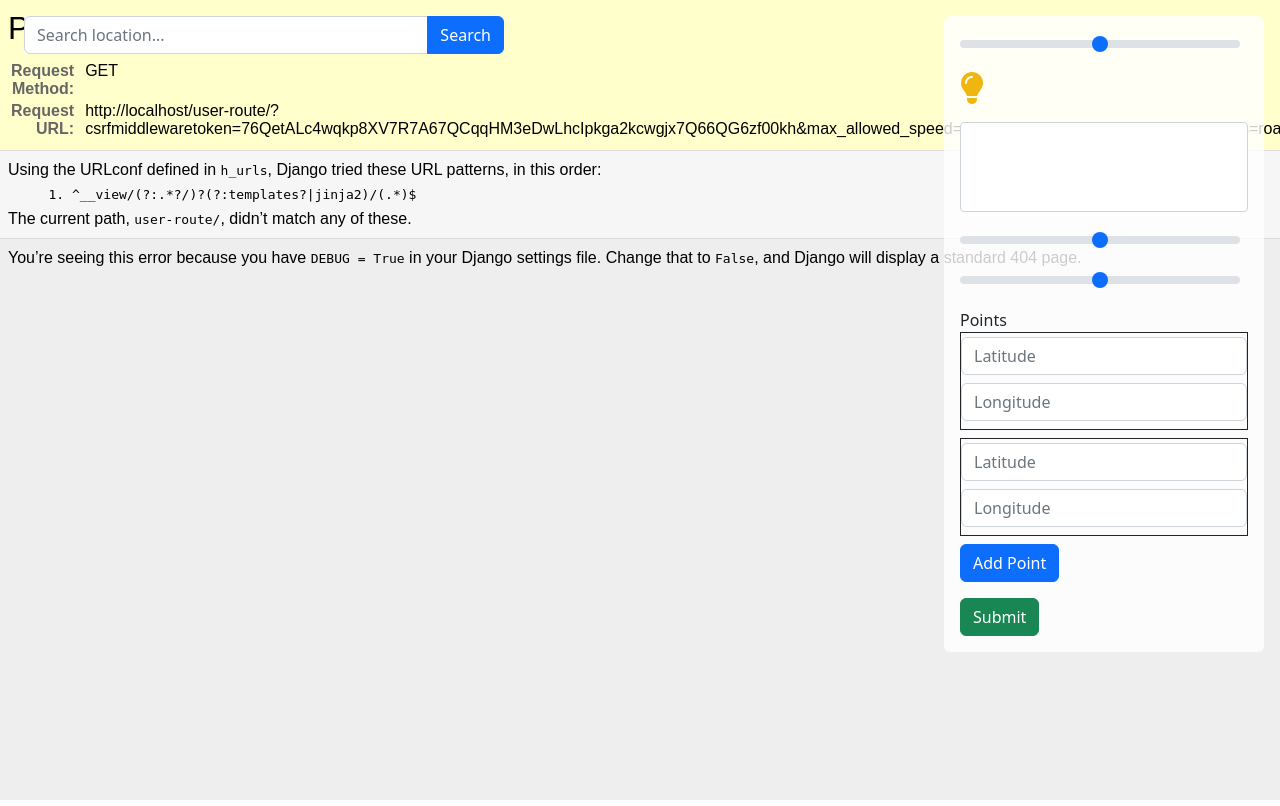
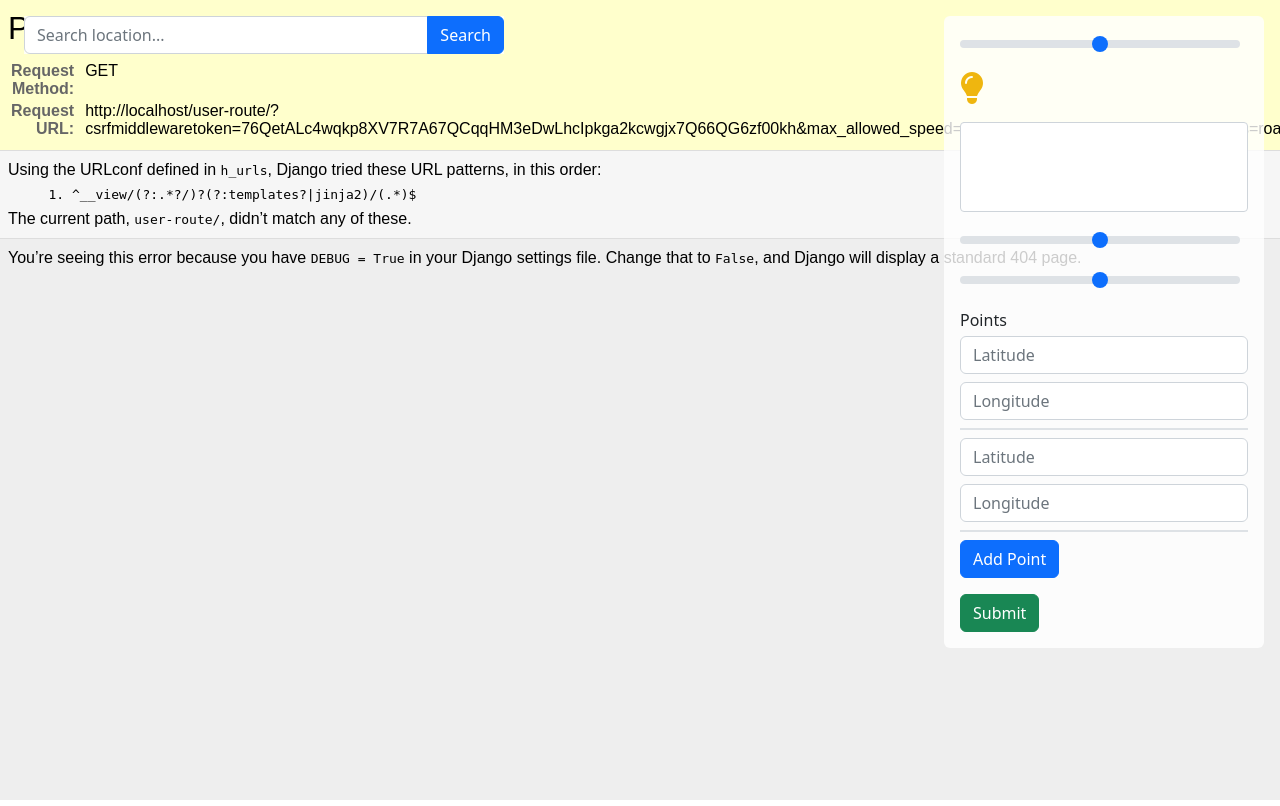
Before and after one commit to nekeal/hackyeah2024, a Django app: template velosafe/templates/preferences_form.html in a window 1280 px wide. Run offline with Django 5.2, Linux system fonts and the light colour scheme; the template is opened without the code that fills it, so the values that code supplies are empty; some libraries are stand-ins or nearby versions.

Commit message:
Refactor

```diff
--- a/velosafe/templates/preferences_form.html
+++ b/velosafe/templates/preferences_form.html
@@ -123,11 +123,11 @@
                     <label for="points">{% translate 'Points' %}</label>
                     <div id="points-container">
                         <!-- Initial point fields -->
-                        <div class="point-field border border-dark border-1 mb-2">
+                        <div class="point-field border-bottom border-black-50 border-2 mb-2">
                             <input type="number" required step="any" name="points[]" placeholder="Latitude" class="form-control mb-2 mt-1">
                             <input type="number" required step="any" name="points[]" placeholder="Longitude" class="form-control mb-2 mt-1">
                         </div>
-                        <div class="point-field border border border-dark border-1 mb-2">
+                        <div class="point-field border-bottom border-black-50 border-2 mb-2">
                             <input type="number" required step="any" name="points[]" placeholder="Latitude" class="form-control mb-2 mt-1">
                             <input type="number" required step="any" name="points[]" placeholder="Longitude" class="form-control mb-2 mt-1">
                         </div>
@@ -180,7 +180,7 @@
             const pointField = document.createElement('div');
             pointField.className = 'point-field';
             pointField.innerHTML = `
-            <div class="point-field border border-dark border-1 mb-2">
+            <div class="point-field border-bottom border-black-50 border-2 mb-2">
             <input type="text" name="points[]" placeholder="Latitude" class="form-control mb-2 mt-1">
             <input type="text" name="points[]" placeholder="Longitude" class="form-control mb-2">
             </div>
@@ -223,6 +223,15 @@
             const query = document.getElementById('searchInput').value;
             if (query) {
                 searchLocation(query);
+            }
+        });
+        document.getElementById('searchInput').addEventListener('keypress', (event) => {
+            if (event.key === 'Enter') {
+                console.log('Enter key pressed');
+                const query = document.getElementById('searchInput').value;
+                if (query) {
+                    searchLocation(query);
+                }
             }
         });
 
@@ -276,6 +285,8 @@
                             newLatitudeInput.value = location.lat;
                             newLongitudeInput.value = location.lon;
                         }
+                    resultsList.innerHTML = '';
+                    document.getElementById('searchInput').value = '';
                 });
             });
         }
```
Also changed, not shown: 1 other file.
